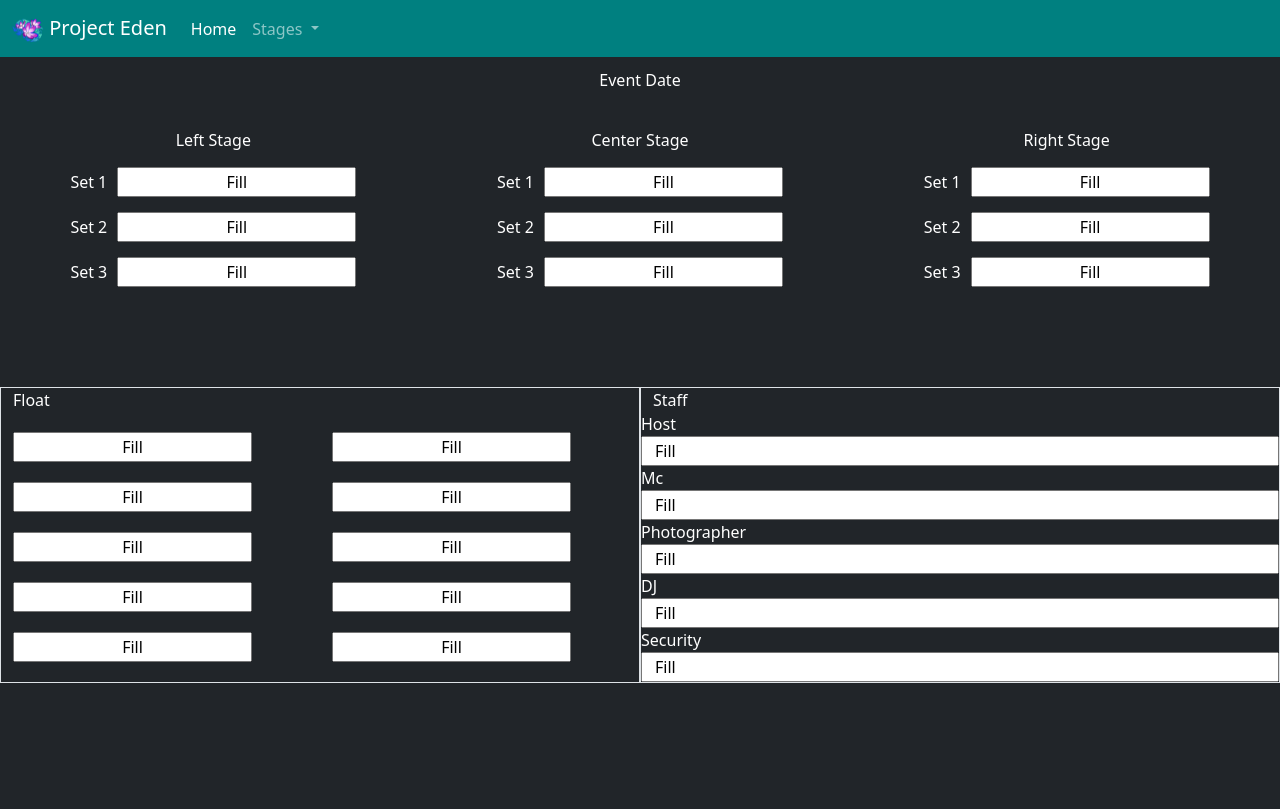
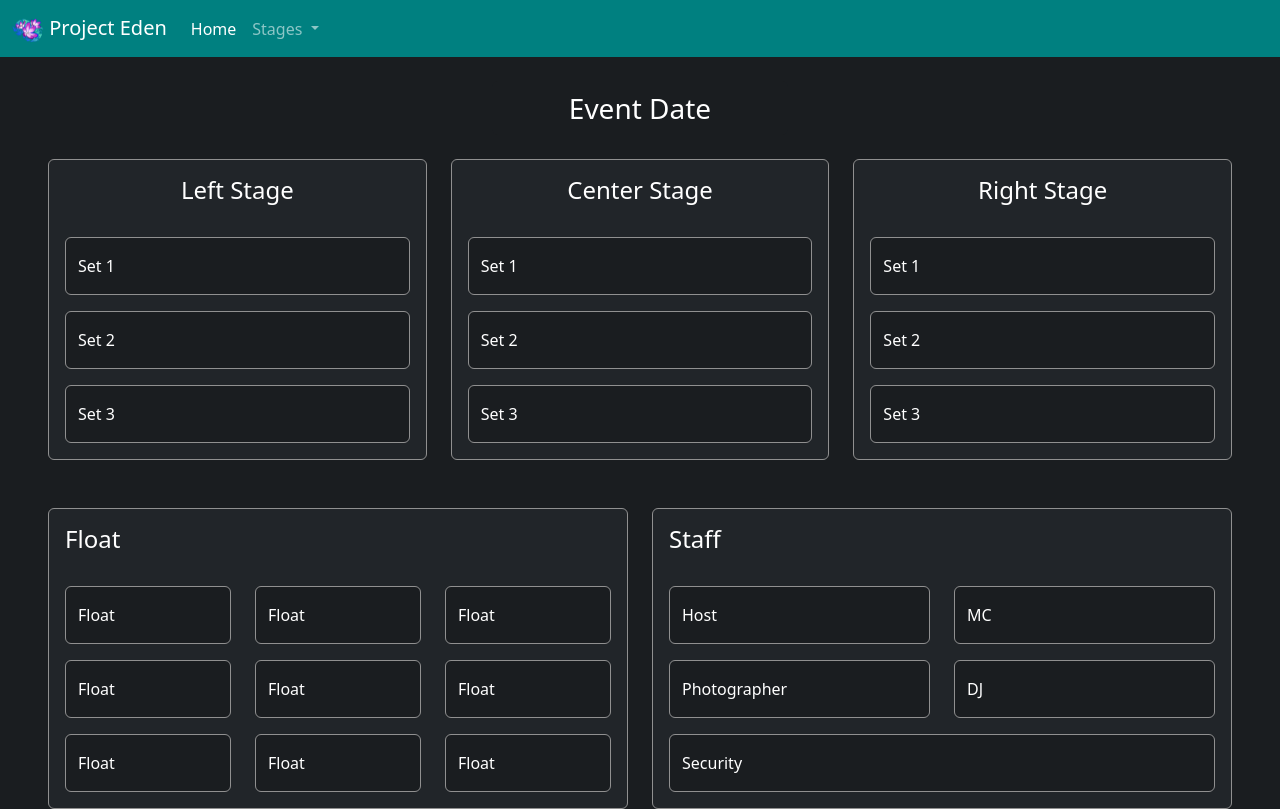
Before and after one commit to KazMaune/project-eden-schedule, an Angular app: page / in a window 1280 px wide. Built offline with nearby package versions, Linux system fonts and the light colour scheme.

Commit message:
Prettification part 1

```diff
--- a/src/app/app.component.html
+++ b/src/app/app.component.html
@@ -4,73 +4,170 @@
 
 <!--Head-->
 <header>
-    <div class="container-fluid text-center" style="padding-top: 10px;">
-        <input type="text" class="text-center bg-dark w-25" style="border: 0px; color: white;" value="Event Date">
+    <div class="container-fluid px-5 py-4">
+        <input type="text" class="text-center form-control border-0 w-25 fs-3"
+               style="border: 0px; color: white; margin: 0 auto;" value="Event Date">
     </div>
 </header>
 <!--Head-->
 
 <!--Main-->
-<main class="container-fluid bg-dark" style="color: white; padding-top: 35px;">
+<main class="container-fluid px-5" style="color: white;">
     <div class="row">
-        <div class="col text-center">
-            <span>Left Stage</span>
+        <div class="col">
+            <div class="text-center p-3 border rounded bg-dark">
+                <h4>Left Stage</h4>
                 <br>
-            <span style="padding-right: 10px;">Set 1</span><input style="margin-top: 15px;" class="text-center" value="Fill">
-            <br>
-            <span style="padding-right: 10px;">Set 2</span><input style="margin-top: 15px;" class="text-center" value="Fill">
-            <br>
-            <span style="padding-right: 10px;">Set 3</span><input style="margin-top: 15px;" class="text-center" value="Fill">
+                <div class="form-floating mb-3">
+                    <input type="text" class="form-control" id="left-set-1-input" placeholder="Set 1">
+                    <label for="left-set-1-input">Set 1</label>
                 </div>
-        <div class="col text-center">
-            <span>Center Stage</span>
-            <br>
-            <span style="padding-right: 10px;">Set 1</span><input style="margin-top: 15px;" class="text-center" value="Fill">
-            <br>
-            <span style="padding-right: 10px;">Set 2</span><input style="margin-top: 15px;" class="text-center" value="Fill">
-            <br>
-            <span style="padding-right: 10px;">Set 3</span><input style="margin-top: 15px;" class="text-center" value="Fill">
+                <div class="form-floating mb-3">
+                    <input type="text" class="form-control" id="left-set-2-input" placeholder="Set 2">
+                    <label for="left-set-2-input">Set 2</label>
                 </div>
-        <div class="col text-center">
-            <span>Right Stage</span>
-            <br>
-            <span style="padding-right: 10px;">Set 1</span><input style="margin-top: 15px;" class="text-center" value="Fill">
-            <br>
-            <span style="padding-right: 10px;">Set 2</span><input style="margin-top: 15px;" class="text-center" value="Fill">
-            <br>
-            <span style="padding-right: 10px;">Set 3</span><input style="margin-top: 15px;" class="text-center" value="Fill">
+                <div class="form-floating">
+                    <input type="text" class="form-control" id="left-set-3-input" placeholder="Set 3">
+                    <label for="left-set-3-input">Set 3</label>
                 </div>
             </div>
-    <div style="margin-top: 100px;" class="row">
-        <div class="col border">
-            <span>Float</span>
+        </div>
+
+        <div class="col">
+            <div class="text-center p-3 border rounded bg-dark">
+                <h4>Center Stage</h4>
+                <br>
+                <div class="form-floating mb-3">
+                    <input type="text" class="form-control" id="center-set-1-input" placeholder="Set 1">
+                    <label for="center-set-1-input">Set 1</label>
+                </div>
+                <div class="form-floating mb-3">
+                    <input type="text" class="form-control" id="center-set-2-input" placeholder="Set 2">
+                    <label for="center-set-2-input">Set 2</label>
+                </div>
+                <div class="form-floating">
+                    <input type="text" class="form-control" id="center-set-3-input" placeholder="Set 3">
+                    <label for="center-set-3-input">Set 3</label>
+                </div>
+            </div>
+        </div>
+
+        <div class="col">
+            <div class="text-center p-3 border rounded bg-dark">
+                <h4>Right Stage</h4>
+                <br>
+                <div class="form-floating mb-3">
+                    <input type="text" class="form-control" id="right-set-1-input" placeholder="Set 1">
+                    <label for="right-set-1-input">Set 1</label>
+                </div>
+                <div class="form-floating mb-3">
+                    <input type="text" class="form-control" id="right-set-2-input" placeholder="Set 2">
+                    <label for="right-set-2-input">Set 2</label>
+                </div>
+                <div class="form-floating">
+                    <input type="text" class="form-control" id="right-set-3-input" placeholder="Set 3">
+                    <label for="right-set-3-input">Set 3</label>
+                </div>
+            </div>
+        </div>
+    </div>
+
+    <div style="margin-top: 48px;" class="row">
+        <div class="col">
+            <div class="p-3 border rounded bg-dark">
+                <h4>Float</h4>
                 <br>
                 <div class="row">
                     <div class="col">
-                    <input style="margin-top: 20px;" type="text" class="text-center" value="Fill">
-                    <input style="margin-top: 20px;" type="text" class="text-center" value="Fill">
-                    <input style="margin-top: 20px;" type="text" class="text-center" value="Fill">
-                    <input style="margin-top: 20px;" type="text" class="text-center" value="Fill">
-                    <input style="margin-top: 20px;" type="text" class="text-center" value="Fill">
+                        <div class="form-floating mb-3">
+                            <input type="text" class="form-control" id="float-input-1" placeholder="Float">
+                            <label for="float-input-1">Float</label>
                         </div>
+                        <div class="form-floating mb-3">
+                            <input type="text" class="form-control" id="float-input-2" placeholder="Float">
+                            <label for="float-input-2">Float</label>
+                        </div>
+                        <div class="form-floating">
+                            <input type="text" class="form-control" id="float-input-3" placeholder="Float">
+                            <label for="float-input-3">Float</label>
+                        </div>
+                    </div>
+
                     <div class="col">
-                    <input style="margin-top: 20px;" type="text" class="text-center" value="Fill">
-                    <input style="margin-top: 20px;" type="text" class="text-center" value="Fill">
-                    <input style="margin-top: 20px;" type="text" class="text-center" value="Fill">
-                    <input style="margin-top: 20px;" type="text" class="text-center" value="Fill">
-                    <input style="margin-top: 20px;" type="text" class="text-center" value="Fill">
+                        <div class="form-floating mb-3">
+                            <input type="text" class="form-control" id="float-input-4" placeholder="Float">
+                            <label for="float-input-4">Float</label>
+                        </div>
+                        <div class="form-floating mb-3">
+                            <input type="text" class="form-control" id="float-input-5" placeholder="Float">
+                            <label for="float-input-5">Float</label>
+                        </div>
+                        <div class="form-floating">
+                            <input type="text" class="form-control" id="float-input-6" placeholder="Float">
+                            <label for="float-input-6">Float</label>
+                        </div>
+                    </div>
+
+                    <div class="col">
+                        <div class="form-floating mb-3">
+                            <input type="text" class="form-control" id="float-input-7" placeholder="Float">
+                            <label for="float-input-7">Float</label>
+                        </div>
+                        <div class="form-floating mb-3">
+                            <input type="text" class="form-control" id="float-input-8" placeholder="Float">
+                            <label for="float-input-8">Float</label>
+                        </div>
+                        <div class="form-floating">
+                            <input type="text" class="form-control" id="float-input-9" placeholder="Float">
+                            <label for="float-input-9">Float</label>
                         </div>
                     </div>
                 </div>
-        <div class="col border">
-            <span>Staff</span>
+            </div>
+        </div>
+
+        <div class="col">
+            <div class="p-3 border rounded bg-dark">
+                <h4>Staff</h4>
                 <br>
+                <div>
                     <div class="row">
-                Host<input type="text" value="Fill">
-                Mc<input type="text" value="Fill">
-                Photographer<input type="text" value="Fill">
-                DJ<input type="text" value="Fill">
-                Security<input type="text" value="Fill">
+                        <div class="col">
+                            <div class="form-floating">
+                                <input type="text" class="form-control" id="host-input" placeholder="Host">
+                                <label for="host-input">Host</label>
+                            </div>
+                        </div>
+
+                        <div class="col">
+                            <div class="form-floating mb-3">
+                                <input type="text" class="form-control" id="mc-input" placeholder="MC">
+                                <label for="mc-input">MC</label>
+                            </div>
+                        </div>
+                    </div>
+
+                    <div class="row">
+                        <div class="col">
+                            <div class="form-floating mb-3">
+                                <input type="text" class="form-control" id="photographer-input" placeholder="Photographer">
+                                <label for="photographer-input">Photographer</label>
+                            </div>
+                        </div>
+
+                        <div class="col">
+                            <div class="form-floating mb-3">
+                                <input type="text" class="form-control" id="dj-input" placeholder="DJ">
+                                <label for="dj-input">DJ</label>
+                            </div>
+                        </div>
+                    </div>
+
+                    <div class="form-floating">
+                        <input type="text" class="form-control" id="security-input" placeholder="Security">
+                        <label for="security-input">Security</label>
+                    </div>
+                </div>
             </div>
         </div>
     </div>
--- a/src/index.html
+++ b/src/index.html
@@ -7,7 +7,7 @@
         <meta name="viewport" content="width=device-width, initial-scale=1">
         <link rel="icon" type="image/x-icon" href="favicon.ico">
     </head>
-    <body class="bg-dark text-light">
+    <body class="text-light">
         <eden-root></eden-root>
     </body>
 </html>
--- a/src/styles.scss
+++ b/src/styles.scss
@@ -1,5 +1,12 @@
 $primary: #008080;
 $secondary: #0a35f3;
+$dark: #212529;
+$body-bg: #1a1d20;
+$input-bg: $body-bg;
+$light: #f8f9fa;
+$border-color: #909090;
+$input-border-color: $border-color;
+$input-color: $light;
 
 /* Importing Bootstrap SCSS file. */
 @import 'bootstrap/scss/bootstrap';
```
Lines whose indentation alone changed are shown as unchanged.
